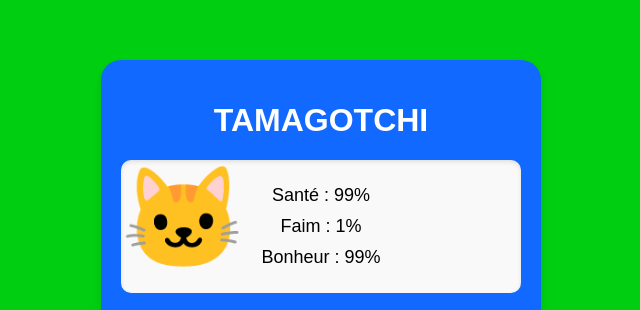
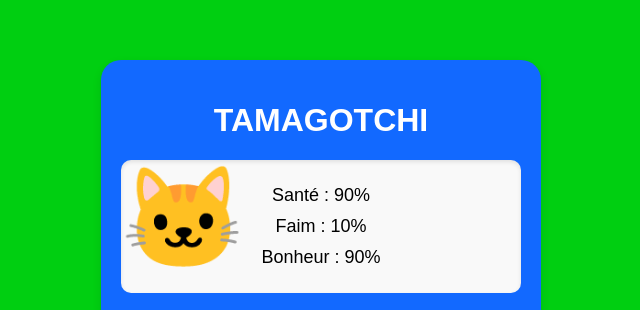
Before and after one commit to ErwanL3Goff/Tamagotchi, a plain HTML site: page index.html in a window 1280 px wide. Shown: the part 140-450 px from the top of the page, 319-959 px from the left. Drawn offline with Linux system fonts and the light colour scheme.

Commit message:
Yujiro Hanma

```diff
--- a/index.html
+++ b/index.html
@@ -4,7 +4,7 @@
 <head>
     <meta charset='utf-8'>
     <meta http-equiv='X-UA-Compatible' content='IE=edge'>
-    <title>Tamagotchi Souls</title>
+    <title>Grappler Tamagotchi</title>
     <meta name='viewport' content='width=device-width, initial-scale=1'>
     <link rel='stylesheet' type='text/css' media='screen' href='main.css'>
     <script src='index.js' defer></script>
@@ -35,7 +35,6 @@
             <source src="Unknown_Piano_Song_-_Baki_the_Grappler_[_YouConvert.net_].mp3" type="audio/mpeg">
         </audio>
     </div>
-
 </body>
 
 </html>
--- a/index.js
+++ b/index.js
@@ -34,9 +34,9 @@ function updateStates(){
 
 
 function decreaseStates(){
-        healt = Math.max(0, healt -1);
-        hunger = Math.max(0, hunger +1);
-        happiness = Math.max(0, happiness -1);
+        healt = Math.max(0, healt -2);
+        hunger = Math.max(0, hunger +2);
+        happiness = Math.max(0, happiness -2);
 
     if(healt===0 || hunger===100 || happiness===0) {
         document.body.classList.add('game-over');
@@ -46,7 +46,7 @@ function decreaseStates(){
 }
 
 
-const statDecreaseInterval = setInterval(decreaseStates, 3000);
+const statDecreaseInterval = setInterval(decreaseStates, 1000);
 petElement.addEventListener('click', changeAnimal);
 
 
@@ -106,8 +106,11 @@ document.querySelector('.Button:nth-child(3)').addEventListener('click', () => {
             document.getElementById('feed').disabled = false;
             document.getElementById('play').disabled = false;
         }, 5888);
+
+        alert("Chachun de nous a un jour fait le même rêve, celui de devenir l'homme le plus fort du monde et c'est le rêve de tous grapplers car le grappler vit pour combattre.");
+
     }else{
-        document.getElementById('Message').innerText = "Trop dormir empêche d'être productif !";
+        alert("Sur ton chemin, tu trouveras toujours des ciseaux capables de découper des pierres. Ne l'oublie pas !");
     }
 
 });
```
